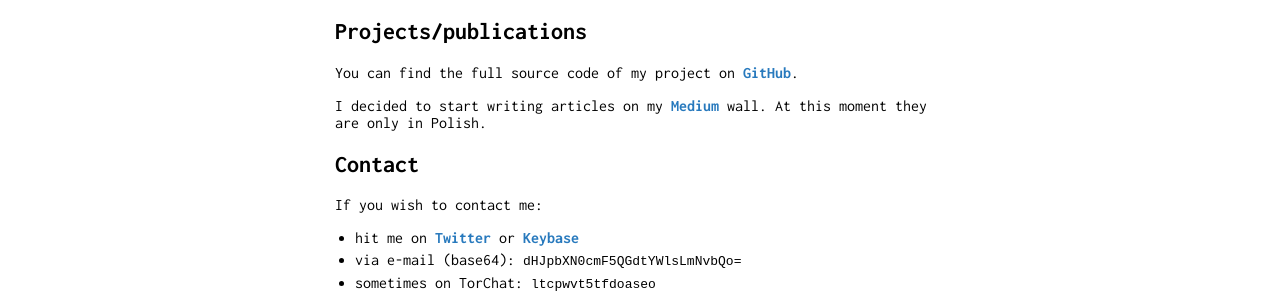
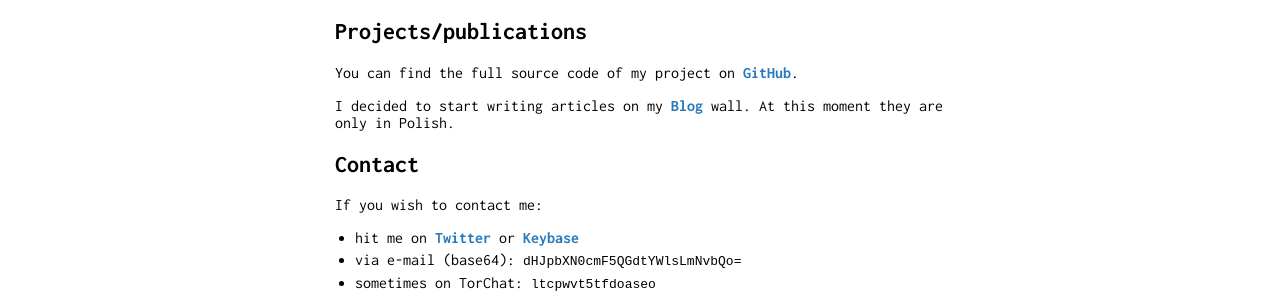
Before and after one commit to trimstray/trimstray.github.io, a Jekyll site: the page built from index.md, in a window 1280 px wide. Shown: the part 354-647 px from the top of the page. Built offline with Jekyll 4.4.1, drawn with Linux system fonts in a browser that asks for light colours.

Commit message:
updated blog url - signed-off-by: trimstray <trimstray@gmail.com>

```diff
--- a/index.md
+++ b/index.md
@@ -16,7 +16,7 @@ The postings on this domain are my own and don't necessarily represent my employ
 
 You can find the full source code of my project on [GitHub](https://github.com/trimstray).
 
-I decided to start writing articles on my [Medium](https://medium.com/@trimstray) wall. At this moment they are only in Polish.
+I decided to start writing articles on my [Blog](https://x33con.info) wall. At this moment they are only in Polish.
 
 ## Contact
 
```
